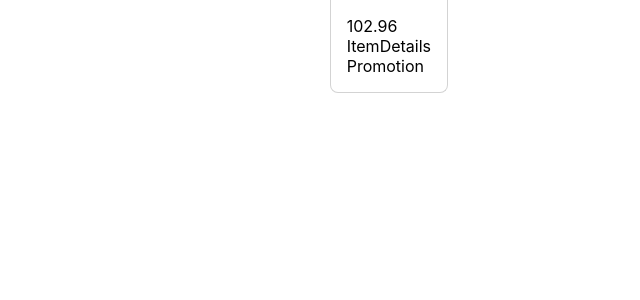
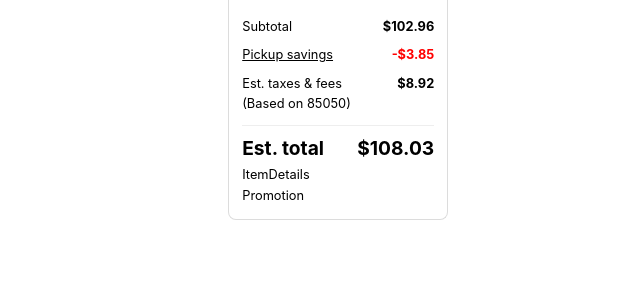
Before and after one commit to kevinqiyefa/Purchase-Summary, a React (Create React App) app: page / in a window 1280 px wide. Shown: the top 300 px of the page, without its empty margins (640-1280 px from the left). Built offline with nearby package versions, Linux system fonts and the light colour scheme.

Commit message:
completed pricing summary

```diff
--- a/src/components/PriceSummary/index.js
+++ b/src/components/PriceSummary/index.js
@@ -5,7 +5,36 @@
   // console.log(pricing.subtotal, 'ss');
   return (
     <div className="Price-Summary-Main">
-      <div>{pricing.subtotal}</div>
+      <div>
+        <span>Subtotal</span>
+        <span className="bold-text">${pricing.subtotal}</span>
+      </div>
+
+      <div>
+        <div className="Price-Summary-Savings">
+          Pickup savings
+          <span className="tooltiptext">
+            Pickup your order in the store helps cut cost, and we pass the
+            savings on to you.
+          </span>
+        </div>
+        <span className="red-text bold-text">-${pricing.savings}</span>
+      </div>
+
+      <div>
+        <div className="Price-Summary-Tax-Zip">
+          <span>Est. taxes & fees</span>
+          <span>(Based on {pricing.zip})</span>
+        </div>
+        <span className="bold-text">${pricing.tax}</span>
+      </div>
+
+      <hr />
+
+      <div className="big-text">
+        <span className="bold-text">Est. total</span>
+        <span className="bold-text">${pricing.total}</span>
+      </div>
     </div>
   );
 };
--- a/src/components/PriceSummary/style.css
+++ b/src/components/PriceSummary/style.css
@@ -0,0 +1,56 @@
+.Price-Summary-Main {
+  display: flex;
+  flex-direction: column;
+  width: 15em;
+}
+
+.Price-Summary-Main > div {
+  display: flex;
+  justify-content: space-between;
+  margin: 0.3em 0;
+}
+
+.Price-Summary-Savings {
+  position: relative;
+  text-decoration: underline;
+}
+.Price-Summary-Savings .tooltiptext {
+  visibility: hidden;
+  width: 18em;
+  background-color: #eee;
+
+  text-align: center;
+  border-radius: 6px;
+  padding: 1.5em 2.3em;
+  position: absolute;
+  z-index: 1;
+  top: 130%;
+  left: 50%;
+  margin-left: -100px;
+  box-shadow: 1px 1px 1px lightgrey;
+  box-sizing: border-box;
+
+  -webkit-transition: visibility 0.3s;
+  transition: visibility 0.3s;
+}
+
+.Price-Summary-Savings .tooltiptext::after {
+  content: '';
+  position: absolute;
+  bottom: 100%;
+  left: 50%;
+  margin-left: -5px;
+  border-width: 5px;
+  border-style: solid;
+
+  border-color: transparent transparent #eee transparent;
+}
+
+.Price-Summary-Savings:hover .tooltiptext {
+  visibility: visible;
+}
+
+.Price-Summary-Tax-Zip {
+  display: flex;
+  flex-direction: column;
+}
--- a/src/components/PurchaseSummary/style.css
+++ b/src/components/PurchaseSummary/style.css
@@ -1,5 +1,5 @@
 .Purchase-Summary-Main {
-  border: solid lightgray 1px;
+  border: solid #dcdcdc 1px;
   border-bottom-left-radius: 8px;
   border-bottom-right-radius: 8px;
   border-top: none;
@@ -7,6 +7,7 @@
   padding: 1em;
   margin: 0 10%;
   text-align: left;
+  font-size: 0.8em;
 }
 
 .Purchase-Summary-Loader {
@@ -18,6 +19,26 @@
   -webkit-animation: spin 0.5s linear infinite; /* Safari */
   animation: spin 0.5s linear infinite;
   margin: 5em auto;
+}
+
+.bold-text {
+  font-weight: bolder;
+}
+
+.red-text {
+  color: red;
+}
+
+.big-text {
+  font-size: 1.5em;
+}
+
+hr {
+  width: 100%;
+  background-color: #eee;
+  border: 0 none;
+  height: 1px;
+  margin-top: 0.5em;
 }
 
 /* Safari */
--- a/src/index.css
+++ b/src/index.css
@@ -6,4 +6,5 @@
     sans-serif;
   -webkit-font-smoothing: antialiased;
   -moz-osx-font-smoothing: grayscale;
+  line-height: 1.3em;
 }
```
